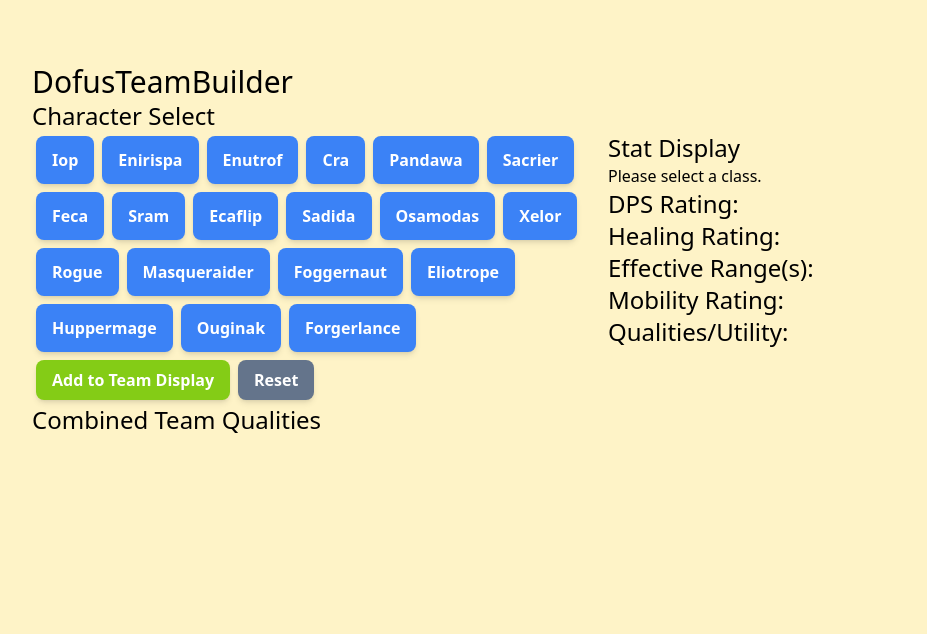
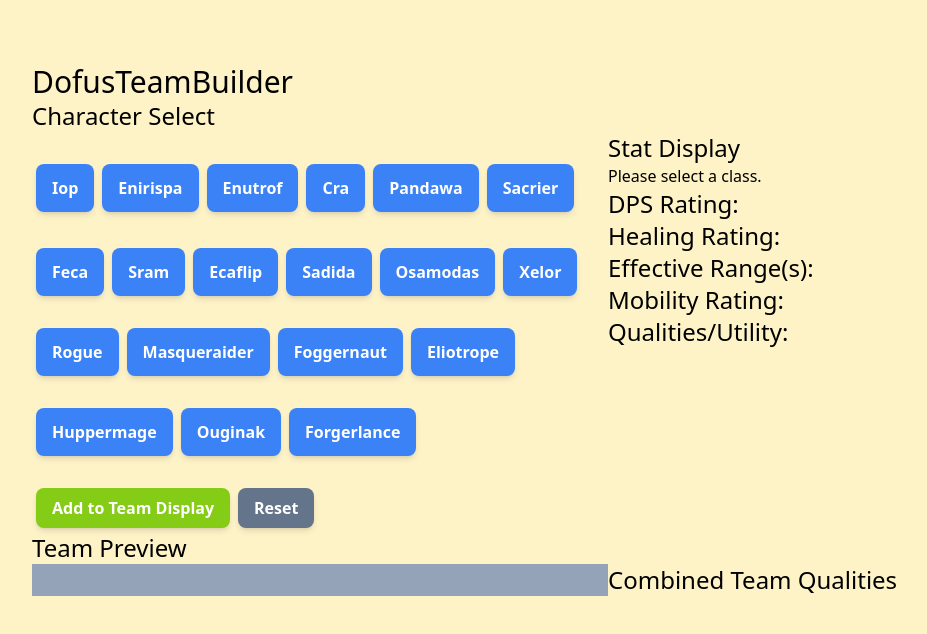
Before and after one commit to Deen-q/dofusTeamBuilder, a React (Create React App) app: page / in a window 1280 px wide. Shown: the top 634 px of the page, without its empty margins (32-959 px from the left). Built offline with nearby package versions, Linux system fonts and the light colour scheme.

Commit message:
progress on ui

```diff
--- a/src/App.tsx
+++ b/src/App.tsx
@@ -12,11 +12,11 @@ export default function App() {
     <div className='basicFormatting'>
       <h1 className='text-3xl'>DofusTeamBuilder</h1>
       <SiteProvider>
-        <CharacterSelect />
+        <CharacterSelect /> {/*Houses StatDisplay*/}
         <AddAndReset />
         <TeamPreview />
         {/* <CharacterDisplay /> */}
-        <QualitiesPreview />
+        {/* <QualitiesPreview /> */}
       </SiteProvider>
     </div>
   );
--- a/src/components/AddAndReset.tsx
+++ b/src/components/AddAndReset.tsx
@@ -39,7 +39,7 @@ export default function AddAndReset() {
     }
 
     return (
-        <div className="w-1/2"> {/* make add button stop jumping when adding the 4th character */}
+        <div className="w-1/2 space-y-8"> {/* make add button stop jumping when adding the 4th character */}
             <button className="btn-add m-1" onClick={() => addToTeamDisplay()}
             >
                 Add to Team Display
--- a/src/components/CharacterSelect.tsx
+++ b/src/components/CharacterSelect.tsx
@@ -23,15 +23,16 @@ export default function CharacterSelect() {
         <div>
             <h2 className="text-2xl">Character Select</h2>
             <div className="flex justify-between"> {/*flex for preview + buttons to be side by side*/}
-                <div className="w-1/2">
-                    {dofusClasses.map((item, index) => (
+                {/* Character Select buttons */}
+                <div className="w-1/2 space-y-8">
+                    {dofusClasses.map((characterButton, index) => (
                         <button
                             className="btn h-12 m-1"
                             key={index}
                             // onMouseEnter={() => hoverButton(item.dpsRating)} // implement hover later
-                            onClick={() => handleSelection(item)}
+                            onClick={() => handleSelection(characterButton)}
                         >
-                            {item.className} {/*Iop, Cra etc.*/}
+                            {characterButton.className} {/*Iop, Cra etc.*/}
                         </button>
                     ))}
                 </div>
--- a/src/components/QualitiesPreview.tsx
+++ b/src/components/QualitiesPreview.tsx
@@ -30,3 +30,5 @@ export default function QualitiesPreview() {
         </>
     )
 }
+
+// QualitiesPreview will sit next to TeamPreview
--- a/src/components/TeamPreview.tsx
+++ b/src/components/TeamPreview.tsx
@@ -1,6 +1,7 @@
 /* Dofus Team Builder c: */
 import { useContext } from "react";
 import SiteContext from "../context/SiteContext";
+import QualitiesPreview from "./QualitiesPreview";
 
 export default function TeamPreview() {
     const context = useContext(SiteContext);
@@ -19,18 +20,27 @@ export default function TeamPreview() {
     };
 
     return (
+        <div>
+            <h2 className="text-2xl">Team Preview</h2>
+            <div className="flex justify-between">
                 <div className="bg-slate-400 w-1/2">
-            {teamDisplay.map((item, index) => (
+                    {teamDisplay.map((chosenCharacter, index) => (
                         <div
                             key={index}
                             className="flex items-center justify-between mb-2">
-                    <p className="text-2xl">{item}</p>
-                    <button className="btn-delete h-10" onClick={() => deleteByIndex(index)}
-                    >
+                            <p className="text-2xl">
+                                {chosenCharacter}
+                            </p>
+                            <button className="btn-delete h-10" onClick={() => deleteByIndex(index)}>
                                 Delete
                             </button>
                         </div>
                     ))}
                 </div>
+                <div className="w-1/2">
+                    <QualitiesPreview />
+                </div>
+            </div>
+        </div>
     )
 }
```
Lines whose indentation alone changed are shown as unchanged.
